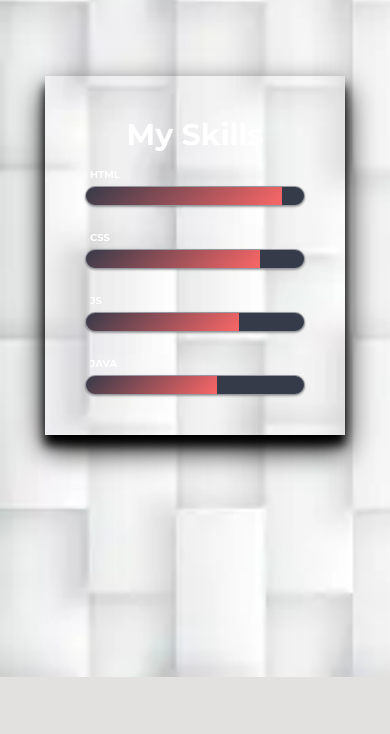
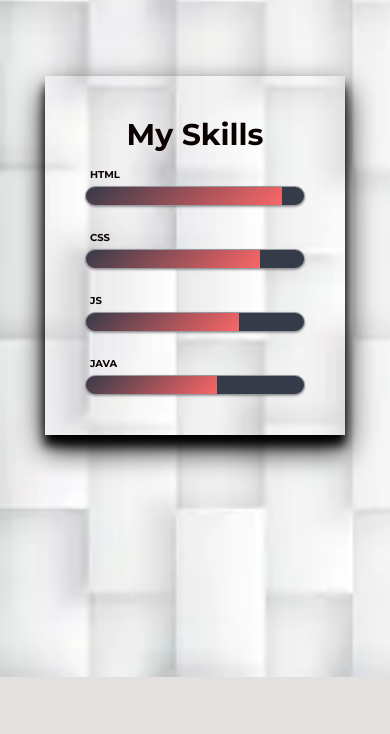
Before and after one commit to ayazq18/Portfolio, a plain HTML site: page index.html/index.html in a window 390 px wide. Shown: the part 2285-3019 px from the top of the page. Drawn offline with Linux system fonts and the light colour scheme.

Commit message:
changes done in the files

```diff
--- a/styles/index.css
+++ b/styles/index.css
@@ -876,12 +876,12 @@ ul li a:hover::before{
     font-size: 30px;
     font-weight: 700;
     margin-top: 10px;
-    color: white;
+    color: #0b0101;
   }
 
   .myskill h3 {
     font-size: 10px;
-    color: white;
+    color: #0b0101;
   }
 
   .myskill li {
```
